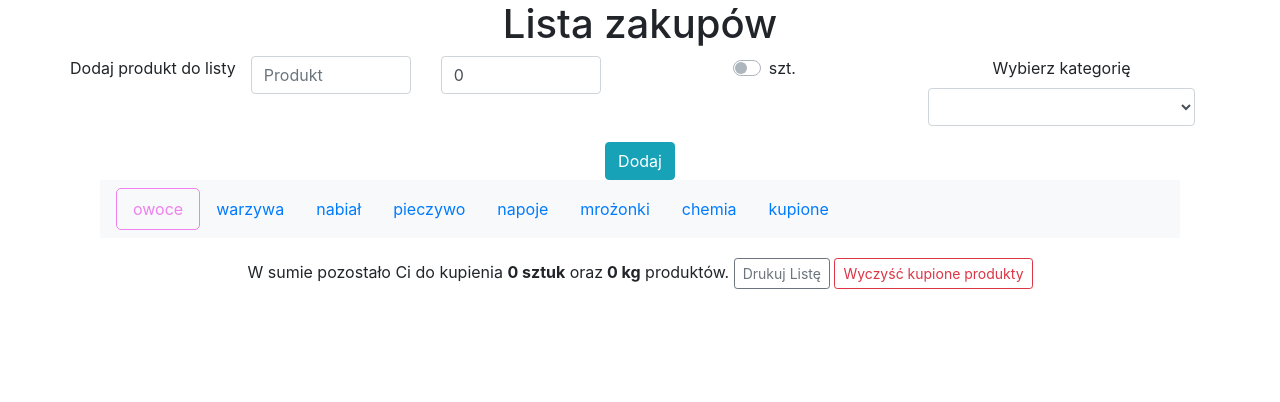
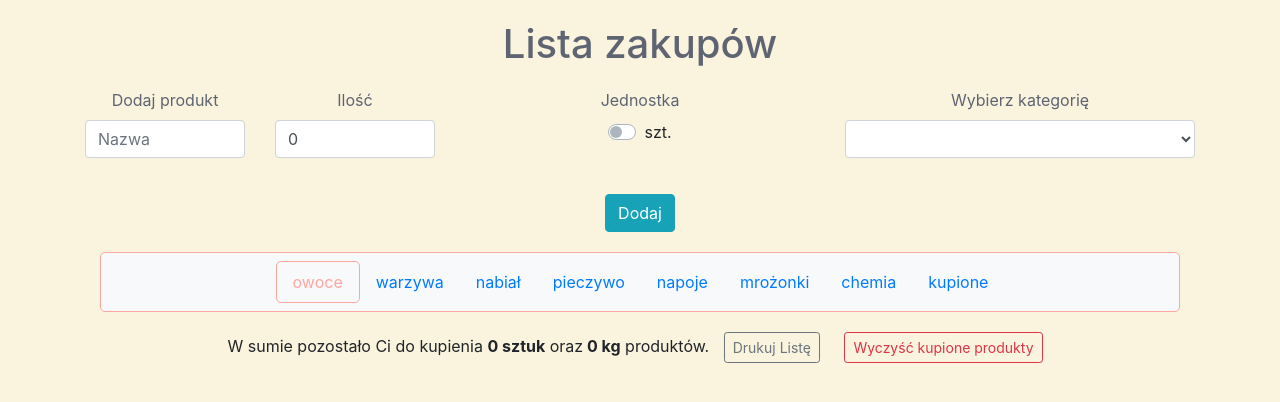
Before and after one commit to matfgaj/Shopping-List, a React (Create React App) app: page / in a window 1280 px wide. Shown: the top 402 px of the page. Built offline with nearby package versions, Linux system fonts and the light colour scheme.

Commit message:
add styles and classes in .js files

```diff
--- a/src/components/App.css
+++ b/src/components/App.css
@@ -1,5 +1,6 @@
 body {
   text-align: center;
+  background-color: #faf3dd;
 }
 div.blurred {
   position: fixed;
@@ -9,3 +10,22 @@ div.blurred {
   z-index: 2;
   pointer-events: none;
 }
+
+.title {
+  color: #5e6472;
+  margin: 20px;
+}
+.btn.btn-info {
+  margin: 20px;
+}
+.btn {
+  margin: 0 10px;
+}
+
+.navbar-expand-lg {
+  justify-content: center;
+}
+.navbar.navbar-expand-lg.navbar-light.bg-light {
+  border: 1.5px solid #ffa69e;
+  border-radius: 5px;
+}
--- a/src/components/App.js
+++ b/src/components/App.js
@@ -137,9 +137,9 @@ class App extends React.Component {
     return (
       <>
         {this.state.modalVisible === false ? (
-          <h1>Lista zakupów</h1>
+          <h1 className={"title"}>Lista zakupów</h1>
         ) : (
-          <h1>Edytuj produkt</h1>
+          <h1 className={"title"}>Edytuj produkt</h1>
         )}
         <div className="container">
           {!this.state.modalVisible ? (
--- a/src/components/DisplayedList.css
+++ b/src/components/DisplayedList.css
@@ -0,0 +1,5 @@
+.list-group-item {
+  color: #5e6472;
+  border: 1.5px solid #ffa69e;
+  border-radius: 5px;
+}
--- a/src/components/ExportButton.js
+++ b/src/components/ExportButton.js
@@ -8,7 +8,6 @@ const ExportButton = (props) => {
     doc.text(230, 100, "Lista Zakupów");
 
     const addCol = () => {
-
       function compare(a, b) {
         if (a.category < b.category) {
           return -1;
@@ -19,13 +18,13 @@ const ExportButton = (props) => {
         return 0;
       }
       const list = props.list.sort(compare);
-	  let y = 150;
-      let x = 210;
+      let y = 150;
+      let x = 160;
 
       list.forEach((listItem) => {
         doc.text(x, y, listItem.name);
-        doc.text(x + 80, y, listItem.amount.toString());
-        doc.text(x + 120, y, listItem.unit === true ? "szt." : "kg.");
+        doc.text(x + 150, y, listItem.amount.toString());
+        doc.text(x + 190, y, listItem.unit === true ? "szt." : "kg.");
         y += 25;
       });
     };
--- a/src/components/HeaderForm.css
+++ b/src/components/HeaderForm.css
@@ -0,0 +1,3 @@
+.form-label {
+  color: #5e6472;
+}
--- a/src/components/HeaderForm.js
+++ b/src/components/HeaderForm.js
@@ -82,18 +82,20 @@ class HeaderForm extends Component {
               : this.state.validationMessage.join(" / ")}
           </div>
           <Form.Group as={Row}>
-            <Form.Label sm="2">Dodaj produkt do listy</Form.Label>
             <Col sm={2}>
+              <Form.Label sm="2">Dodaj produkt</Form.Label>
               <Form.Control
                 value={this.state.name}
                 name="name"
                 id="name"
                 type="text"
-                placeholder="Produkt"
+                placeholder="Nazwa"
                 onChange={this.handleInput}
               />
             </Col>
             <Col sm={2}>
+              <Form.Label sm="2">Ilość</Form.Label>
+
               <Form.Control
                 name="amount"
                 value={this.state.amount}
@@ -104,6 +106,7 @@ class HeaderForm extends Component {
               />
             </Col>
             <Col>
+              <Form.Label sm="2">Jednostka</Form.Label>
               <Form.Check
                 name="unit"
                 type="switch"
--- a/src/components/ListItem.css
+++ b/src/components/ListItem.css
@@ -1,3 +1,3 @@
 .pointed {
-  background-color: violet;
+  background-color: #ffa69e;
 }
--- a/src/components/ListItem.js
+++ b/src/components/ListItem.js
@@ -3,7 +3,6 @@ import "./ListItem.css";
 import { ListGroup, Button } from "react-bootstrap";
 
 const ListItem = (props) => {
-
   const click = (e) => {
     props.getDragId(e.target.id);
   };
@@ -11,18 +10,11 @@ const ListItem = (props) => {
   const dragStart = (e) => {
     props.getDragId(e.target.id);
   };
-  const dragEnter = (e) => {
-    e.target.style.opacity = "0.3";
-  };
-  const drageEnd = (e) => {
-    e.target.style.opacity = "1";
-  };
+
   return (
     <ListGroup.Item
       onClick={click}
-      onDragEnd={drageEnd}
       onDragStart={dragStart}
-      onDragEnter={dragEnter}
       draggable={true}
       key={props.id}
       id={props.id}
@@ -40,7 +32,7 @@ const ListItem = (props) => {
       <Button
         onClick={(e) => props.editmodal(e, props.id)}
         size="sm"
-        variant="outline-warning"
+        variant="outline-info"
       >
         Edytuj
       </Button>{" "}
--- a/src/components/ListNavbar.css
+++ b/src/components/ListNavbar.css
@@ -1,5 +1,8 @@
 .pointedCategory {
-  color: rgb(238, 130, 238);
-  border: 1px solid violet;
+  color: #ffa69e;
+  border: 1.5px solid #ffa69e;
   border-radius: 5px;
 }
+.other.nav-link {
+  color: 5e6472 !important;
+}
--- a/src/components/ListNavbar.js
+++ b/src/components/ListNavbar.js
@@ -6,13 +6,21 @@ const ListNavbar = (props) => {
   const onDragEnter = (e) => {
     props.getDropCategory(e.target.name);
   };
+  const dragLeave = (e) => {
+    e.preventDefault();
+
+    e.target.style.opacity = "1";
+  };
 
   const onDragOver = (e) => {
+    e.target.style.opacity = "0.3";
+
     props.getDropCategory(e.target.name);
     e.preventDefault();
   };
   const onDrop = (e) => {
     e.preventDefault();
+    e.target.style.opacity = "1";
 
     props.setDragDropCategory();
   };
@@ -20,10 +28,9 @@ const ListNavbar = (props) => {
   return (
     <Container>
       <Navbar
+        onDragEnter={onDragEnter}
+        onDrop={onDrop}
         id="drop_zone"
-        onDrop={onDrop}
-        onDragOver={onDragOver}
-        onDragEnter={onDragEnter}
         expand="lg"
         variant="light"
         bg="light"
@@ -31,11 +38,13 @@ const ListNavbar = (props) => {
         {props.categories.map((category) => {
           return (
             <Nav.Link
+              onDragOver={onDragOver}
+              onDragLeave={dragLeave}
               name={category.name}
               className={
                 props.displayedCategory === category.name
                   ? "pointedCategory"
-                  : null
+                  : "other"
               }
               onClick={props.click}
               key={category.id}
--- a/src/components/ModalEditBox.js
+++ b/src/components/ModalEditBox.js
@@ -95,8 +95,11 @@ class ModalEditBox extends React.Component {
           </Col>
         </Form.Group>
         <Col>
-          <Button onClick={() => this.handleEditButton(this.props.editId)}>
-            Edytuj
+          <Button
+            variant="info"
+            onClick={() => this.handleEditButton(this.props.editId)}
+          >
+            Gotowe
           </Button>
         </Col>
       </Form>
```
